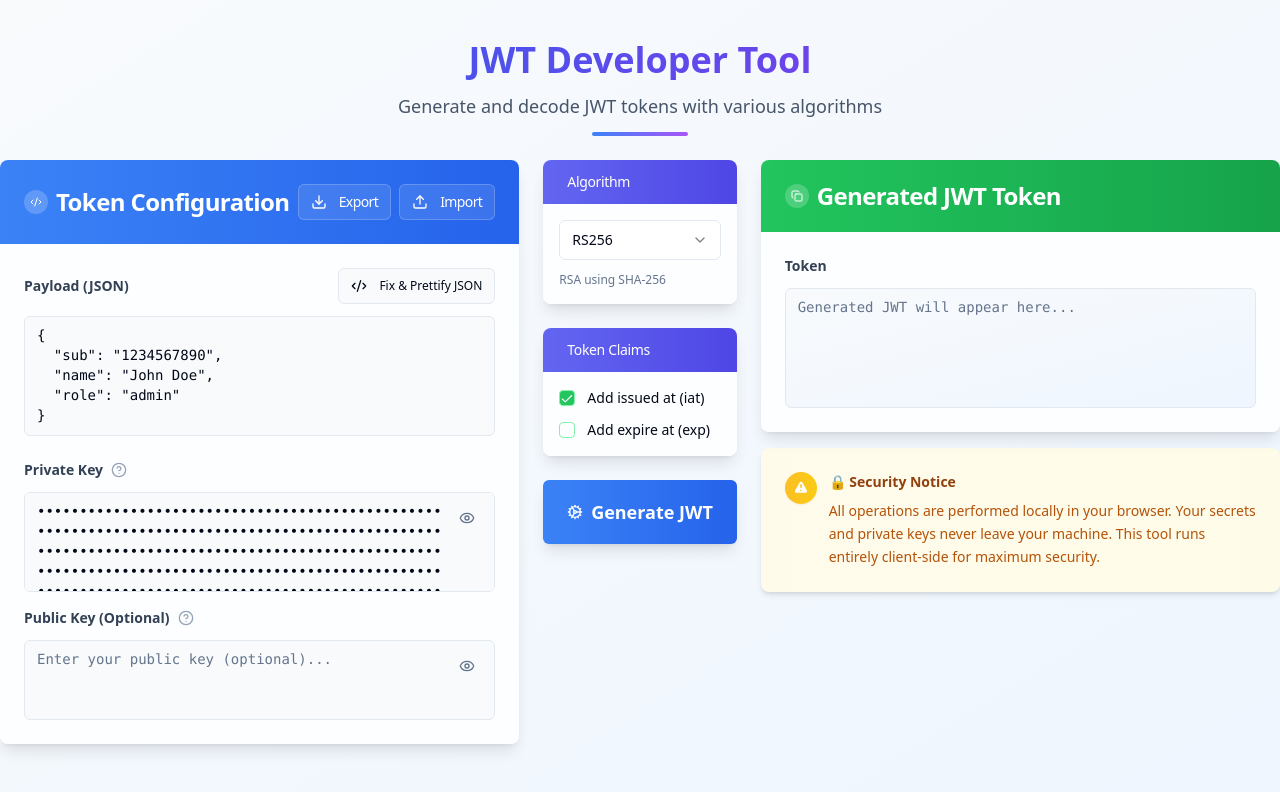
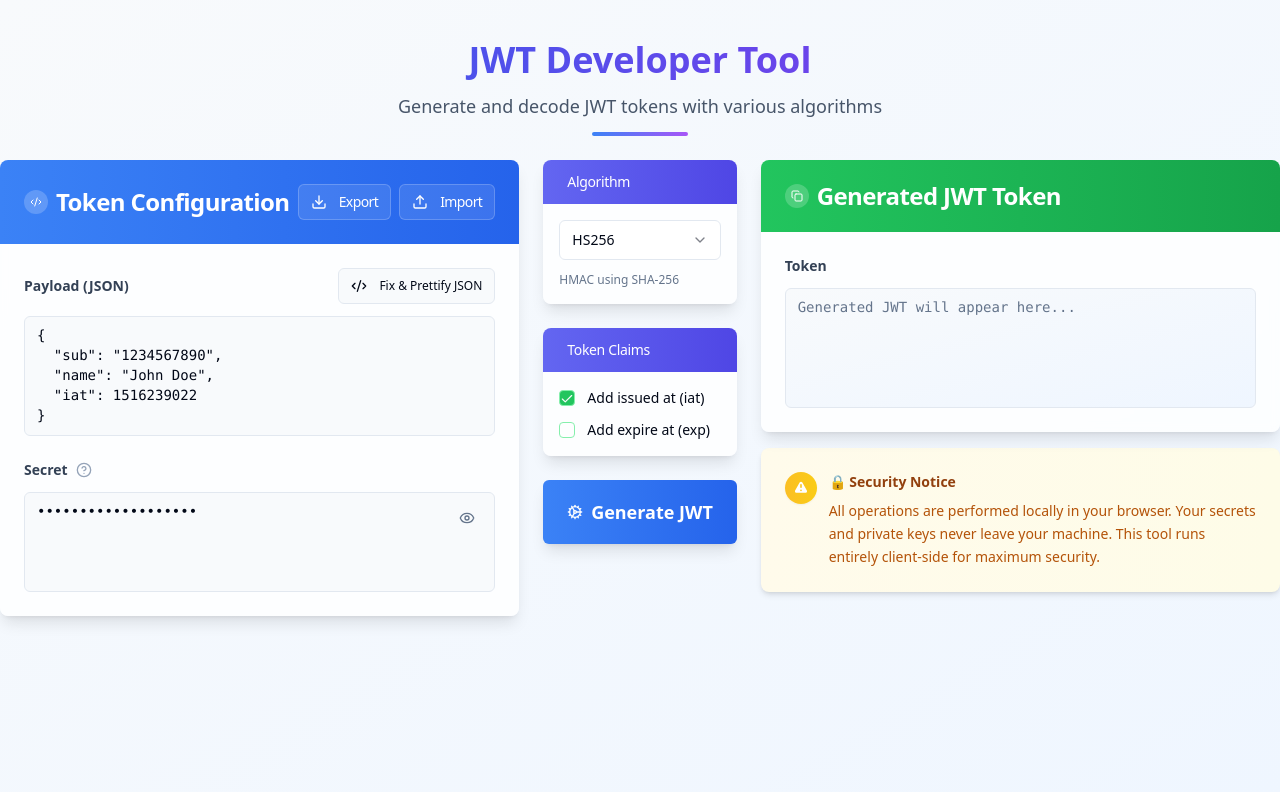
Before and after one commit to ashabhussan/jencoder, a React (Vite) app: page / in a window 1280 px wide. Shown: the top 792 px of the page. Built offline with nearby package versions, Linux system fonts and the light colour scheme.

Commit message:
feat: make centralized app config

```diff
--- /dev/null
+++ b/src/config/app.config.ts
@@ -0,0 +1,37 @@
+/**
+ * Application configuration constants
+ */
+
+export const STORAGE_KEYS = {
+  JWT_DEV_TOOL_CONFIG: "jencoder-config",
+} as const;
+
+export interface JWTConfig {
+  algorithm: string;
+  payload: string;
+  secret: string;
+  publicKey: string;
+  addIat: boolean;
+  addExp: boolean;
+  expOffset: number;
+  customExpMinutes: number;
+}
+
+export const DEFAULT_CONFIG: JWTConfig = {
+  algorithm: "HS256",
+  payload: JSON.stringify(
+    {
+      sub: "1234567890",
+      name: "John Doe",
+      iat: 1516239022,
+    },
+    null,
+    2
+  ),
+  secret: "your-256-bit-secret",
+  publicKey: "",
+  addIat: true,
+  addExp: false,
+  expOffset: 3600,
+  customExpMinutes: 60,
+};
--- a/src/pages/Index.tsx
+++ b/src/pages/Index.tsx
@@ -33,17 +33,10 @@ import {
 } from "lucide-react";
 import { Separator } from "@/components/ui/separator";
 import { algorithmConfig } from "@/config/theme";
+import { STORAGE_KEYS, DEFAULT_CONFIG } from "@/config/app.config";
 
-interface JWTConfig {
-  algorithm: string;
-  payload: string;
-  secret: string;
-  publicKey?: string;
-  addIat: boolean;
-  addExp: boolean;
-  expOffset: number;
-  customExpMinutes?: number;
-}
+// Re-export JWTConfig from config
+import type { JWTConfig } from "@/config/app.config";
 
 const ALGORITHMS = [
   "HS256",
@@ -208,14 +201,14 @@ const getKeyFormatError = (
 
 const Index = () => {
   const [config, setConfig] = useState<JWTConfig>({
-    algorithm: "RS256",
-    payload: DEFAULT_PAYLOAD,
-    secret: DEFAULT_RSA_PRIVATE_KEY,
-    publicKey: "",
-    addIat: true,
-    addExp: false,
-    expOffset: 3600,
-    customExpMinutes: 60,
+    algorithm: DEFAULT_CONFIG.algorithm,
+    payload: DEFAULT_CONFIG.payload,
+    secret: DEFAULT_CONFIG.secret,
+    publicKey: DEFAULT_CONFIG.publicKey,
+    addIat: DEFAULT_CONFIG.addIat,
+    addExp: DEFAULT_CONFIG.addExp,
+    expOffset: DEFAULT_CONFIG.expOffset,
+    customExpMinutes: DEFAULT_CONFIG.customExpMinutes,
   });
 
   const [jwt, setJwt] = useState("");
@@ -227,7 +220,7 @@ const Index = () => {
 
   // Load config from localStorage on mount
   useEffect(() => {
-    const savedConfig = localStorage.getItem("jwt-dev-tool-config");
+    const savedConfig = localStorage.getItem(STORAGE_KEYS.JWT_DEV_TOOL_CONFIG);
     if (savedConfig) {
       try {
         const parsed = JSON.parse(savedConfig);
@@ -240,7 +233,7 @@ const Index = () => {
 
   // Save config to localStorage whenever it changes
   useEffect(() => {
-    localStorage.setItem("jwt-dev-tool-config", JSON.stringify(config));
+    localStorage.setItem(STORAGE_KEYS.JWT_DEV_TOOL_CONFIG, JSON.stringify(config));
   }, [config]);
 
   // Validate JSON payload
```
